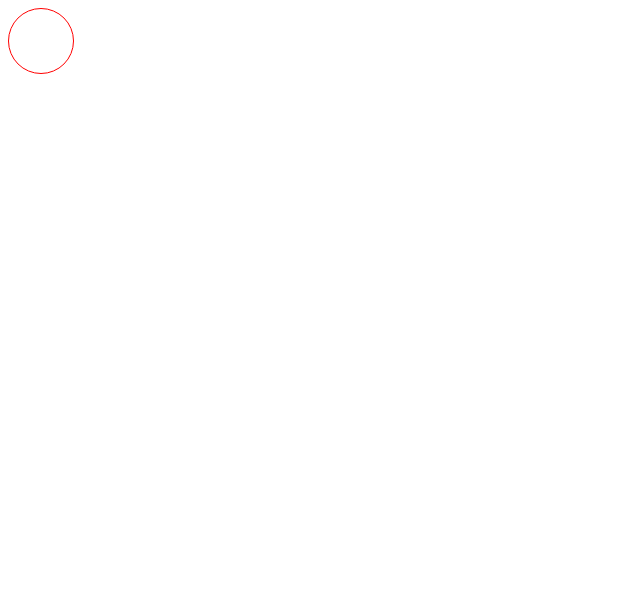
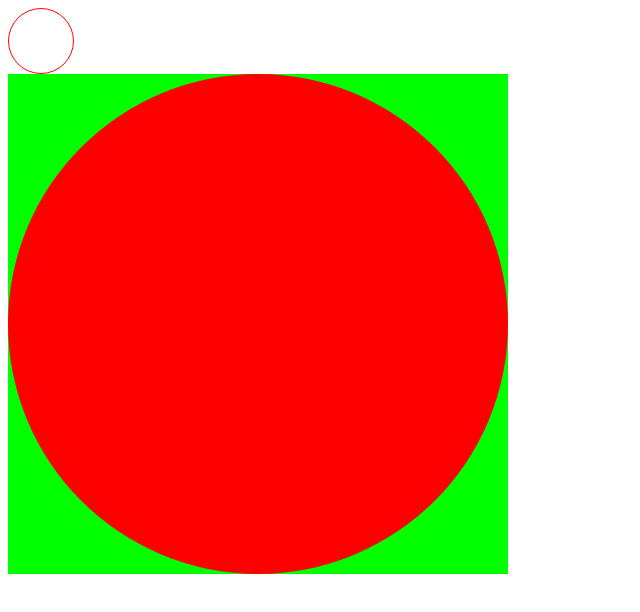
Before and after one commit to kulakovAngel/web-api, a plain HTML site: page index.html in a window 1280 px wide. Shown: the whole page, without its empty margins (0-640 px from the left). Drawn offline with Linux system fonts and the light colour scheme.

Commit message:
Moved rect & grown-up circle added to cavas by JS

```diff
--- a/index.html
+++ b/index.html
@@ -18,6 +18,41 @@
     <div id="time"></div>
     <canvas id="canvas" width="500" height="500"></canvas>
 </body>
+
+<script>
+    const canvas = document.getElementById('canvas');
+
+    const ctx = canvas.getContext('2d');
+    const canvasSizes = {
+        width: canvas.width,
+        height: canvas.height,
+    };
+
+    ctx.fillStyle = "#00ff00";
+    ctx.fillRect(0, 0, canvasSizes.width, canvasSizes.height);
+
+    let x = 0;
+    let y = 0;
+
+    const timer = setInterval(() => {
+        ctx.fillStyle = "#00ff00";
+        ctx.fillRect(x, y, 150, 150);
+        x += 5;
+        y += 5;
+        ctx.fillStyle = "#0000ff";
+        ctx.fillRect(x, y, 150, 150);
+        if (x >= canvasSizes.width) clearInterval(timer);
+
+
+        ctx.fillStyle = "#ff0000";
+        ctx.beginPath();
+        ctx.arc(250, 250, Math.round(x / 2), 0, Math.PI * 2, true);
+        ctx.fill();
+        ctx.closePath();
+    }, 50);
+
+
+</script>
 
 <script>
     document.addEventListener('DOMContentLoaded', () => {
```
